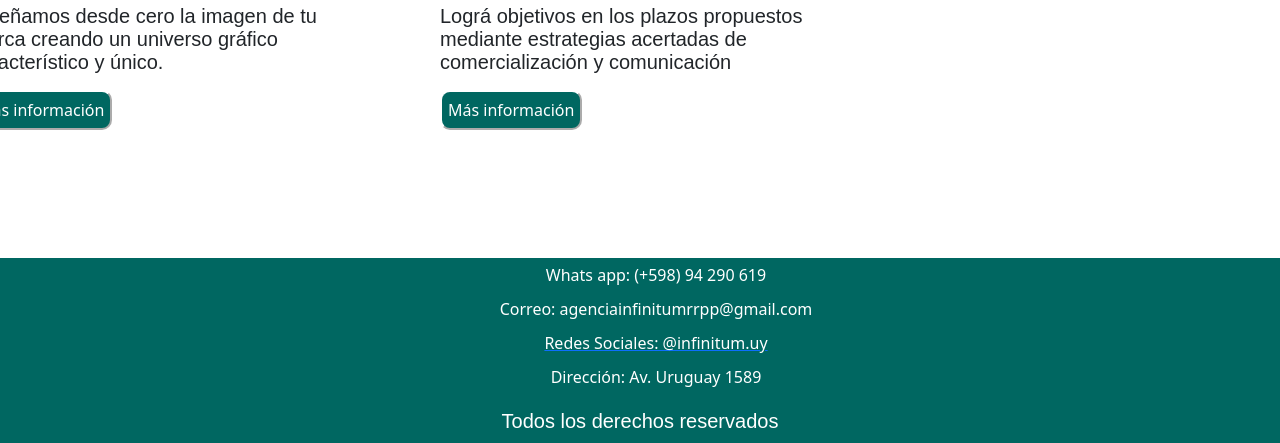
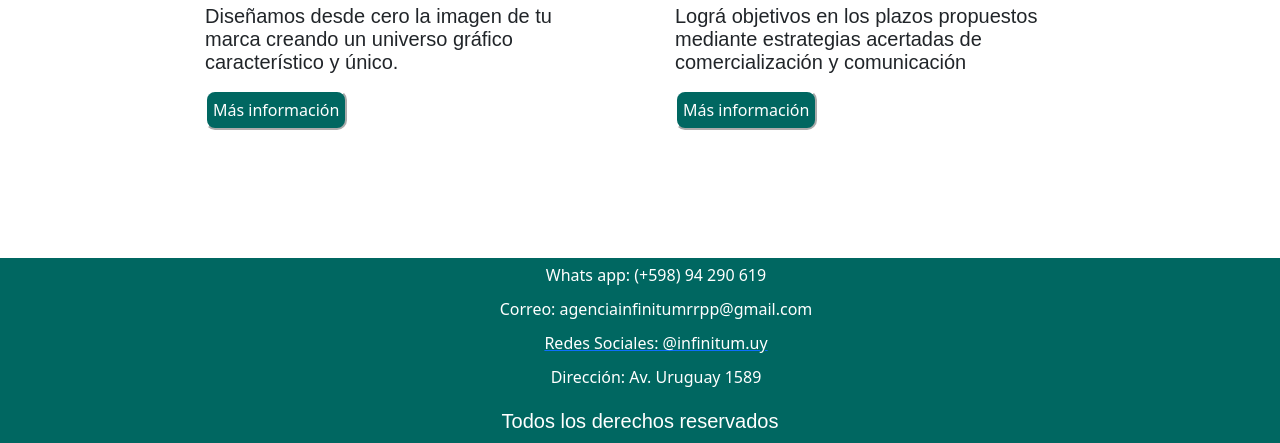
Before and after one commit to Cristian-S5/2da-entrega-CH, a website: page Servicios.html in a window 1280 px wide. Shown: the part 1060-1503 px from the top of the page. Drawn offline with nearby package versions, Linux system fonts and the light colour scheme.

Commit message:
grid servicios

```diff
--- a/scss/_responsive.scss
+++ b/scss/_responsive.scss
@@ -133,7 +133,7 @@
 
     .gridDestacados1 {
         display: grid;
-        grid-template-columns: 400px 400px 400px;
+        grid-template-columns: 400px 400px;
         grid-template-rows: 400px;
         justify-content: center;
         justify-items: center;
--- a/scss/estilos.scss
+++ b/scss/estilos.scss
@@ -135,7 +135,7 @@ footer {
 .gridDestacados1 {
     display: grid;
     grid-template-columns: 100px;
-    grid-template-rows: 550px 500px 500px;
+    grid-template-rows: 550px 500px;
     padding-top: 50px;
     padding-bottom: 50px;
     justify-content: center;
```
Also changed, not shown: css/estilos.css.
